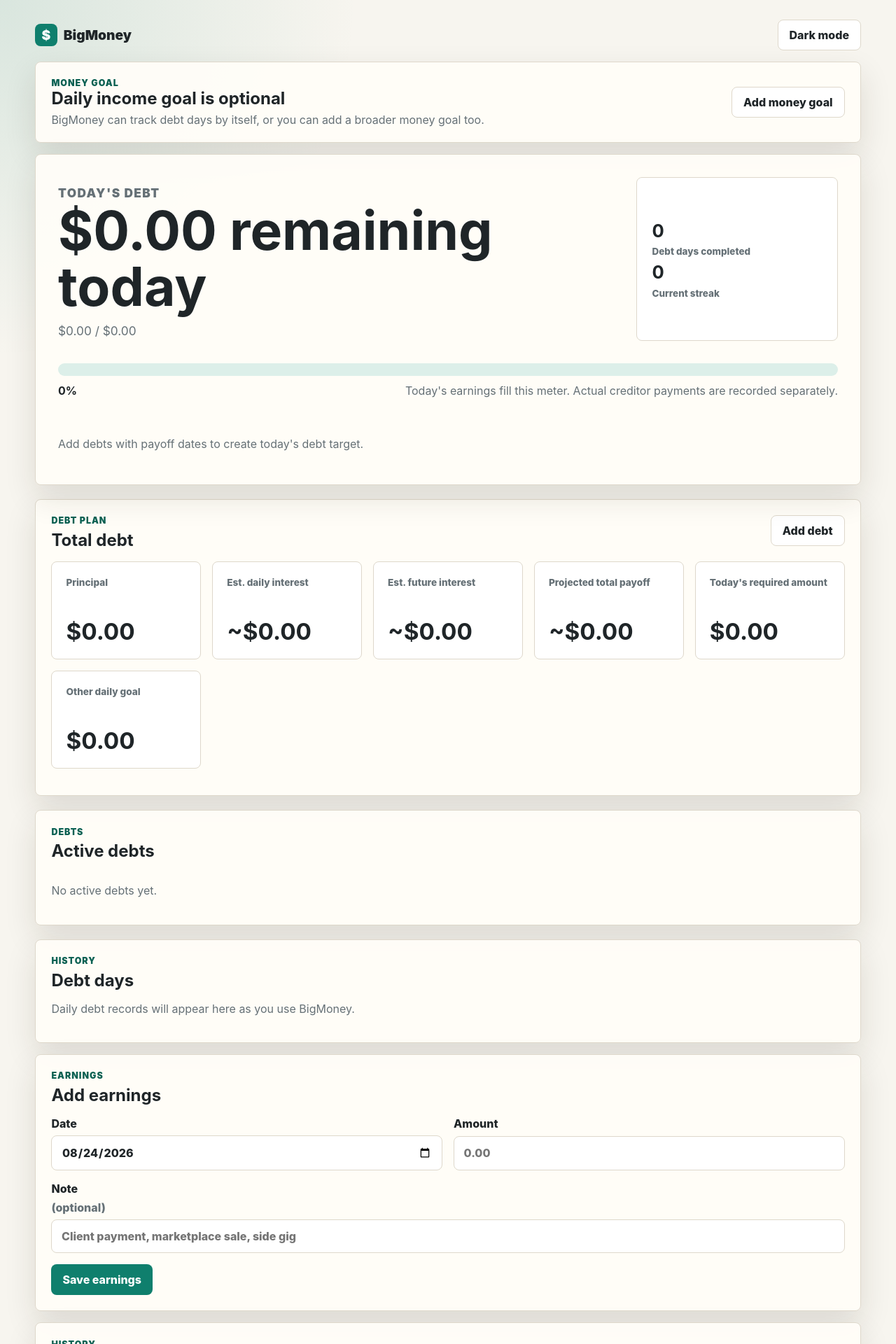
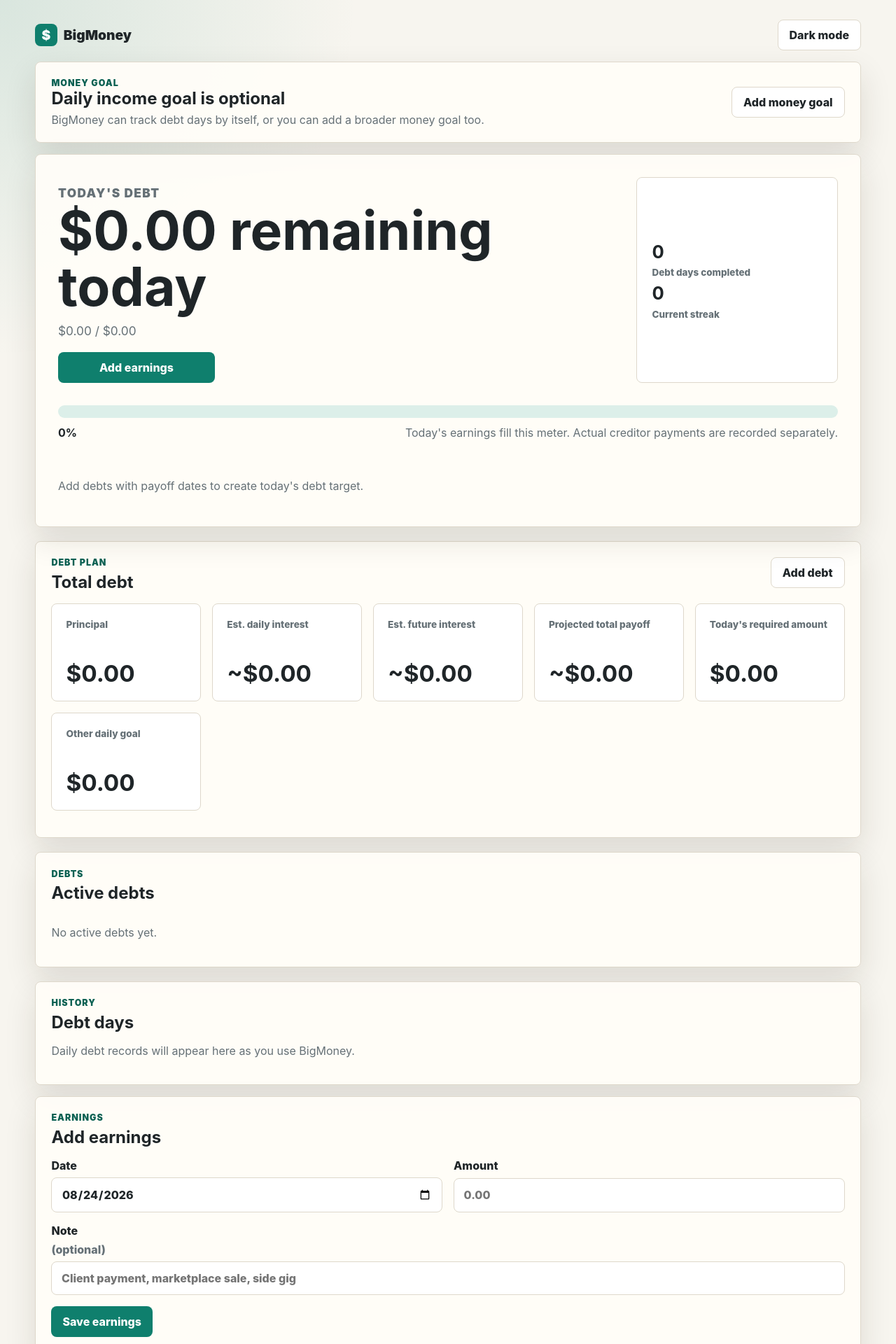
Before and after one commit to mnbower-research/BigMoney, a React (Vite) app: page / in a window 1280 px wide. Shown: the top 1920 px of the page at 70% size. Built offline with nearby package versions, Linux system fonts and the light colour scheme.

Commit message:
Add quick earnings action

```diff
--- a/src/App.tsx
+++ b/src/App.tsx
@@ -1,4 +1,4 @@
-import { useEffect, useMemo, useState } from "react";
+import { useEffect, useMemo, useRef, useState } from "react";
 import { DailyPlan } from "./components/DailyPlan";
 import { DebtDashboard } from "./components/DebtDashboard";
 import { EarningsForm } from "./components/EarningsForm";
@@ -21,6 +21,7 @@ export default function App() {
   const [data, setData] = usePersistentAppData();
   const [editingGoal, setEditingGoal] = useState(false);
   const [editingEntry, setEditingEntry] = useState<EarningEntry | null>(null);
+  const earningsFormRef = useRef<HTMLDivElement | null>(null);
   const today = todayString();
   const resolvedTheme = useTheme(data.theme);
 
@@ -198,6 +199,18 @@ export default function App() {
     }));
   }
 
+  function jumpToAddEarnings() {
+    setEditingEntry(null);
+    window.setTimeout(() => {
+      earningsFormRef.current?.scrollIntoView({ behavior: "smooth", block: "start" });
+      const amountInput = earningsFormRef.current?.querySelector<HTMLInputElement>(
+        'input[placeholder="0.00"]',
+      );
+      amountInput?.focus({ preventScroll: true });
+      amountInput?.select();
+    }, 0);
+  }
+
   if (editingGoal) {
     return (
       <main className="app-shell">
@@ -257,7 +270,9 @@ export default function App() {
             onSaveDebt={saveDebt}
             onRemoveDebt={removeDebt}
             onAddPayment={addDebtPayment}
+            onAddEarnings={jumpToAddEarnings}
           />
+          <div ref={earningsFormRef} className="earnings-anchor">
             <EarningsForm
               key={editingEntry?.id ?? "new-entry"}
               goal={data.goal}
@@ -266,6 +281,7 @@ export default function App() {
               onCancelEdit={() => setEditingEntry(null)}
               onSave={saveEntry}
             />
+          </div>
           <EarningsHistory
             entries={data.earnings}
             targetDate={data.goal?.targetDate}
--- a/src/components/DebtDashboard.tsx
+++ b/src/components/DebtDashboard.tsx
@@ -20,6 +20,7 @@ interface DebtDashboardProps {
   onSaveDebt: (debt: Debt) => void;
   onRemoveDebt: (debtId: string) => void;
   onAddPayment: (debtId: string, amount: number, note: string) => void;
+  onAddEarnings: () => void;
 }
 
 export function DebtDashboard({
@@ -32,6 +33,7 @@ export function DebtDashboard({
   onSaveDebt,
   onRemoveDebt,
   onAddPayment,
+  onAddEarnings,
 }: DebtDashboardProps) {
   const [editingDebt, setEditingDebt] = useState<Debt | null>(null);
   const [showDebtForm, setShowDebtForm] = useState(false);
@@ -101,6 +103,9 @@ export function DebtDashboard({
             {formatCurrency(todayState?.earnedToday ?? 0)} /{" "}
             {formatCurrency(todayState?.record.requiredDebtAmount ?? 0)}
           </p>
+          <button type="button" className="debt-quick-action" onClick={onAddEarnings}>
+            Add earnings
+          </button>
           {todayState?.record.completed && <p className="success-text">Debt paid for today ✓</p>}
           {todayState && todayState.extraAvailable > 0 && (
             <p className="success-text">Extra available: {formatCurrency(todayState.extraAvailable)}</p>
--- a/src/styles.css
+++ b/src/styles.css
@@ -357,6 +357,10 @@ label {
   gap: 1rem;
 }
 
+.earnings-anchor {
+  scroll-margin-top: 1rem;
+}
+
 .panel {
   padding: clamp(1rem, 3vw, 1.4rem);
 }
@@ -453,6 +457,11 @@ label {
 
 .debt-hero .hero-copy p {
   margin-top: 0.75rem;
+}
+
+.debt-quick-action {
+  width: min(100%, 14rem);
+  margin-top: 1rem;
 }
 
 .debt-hero.complete {
```
Lines whose indentation alone changed are shown as unchanged.
